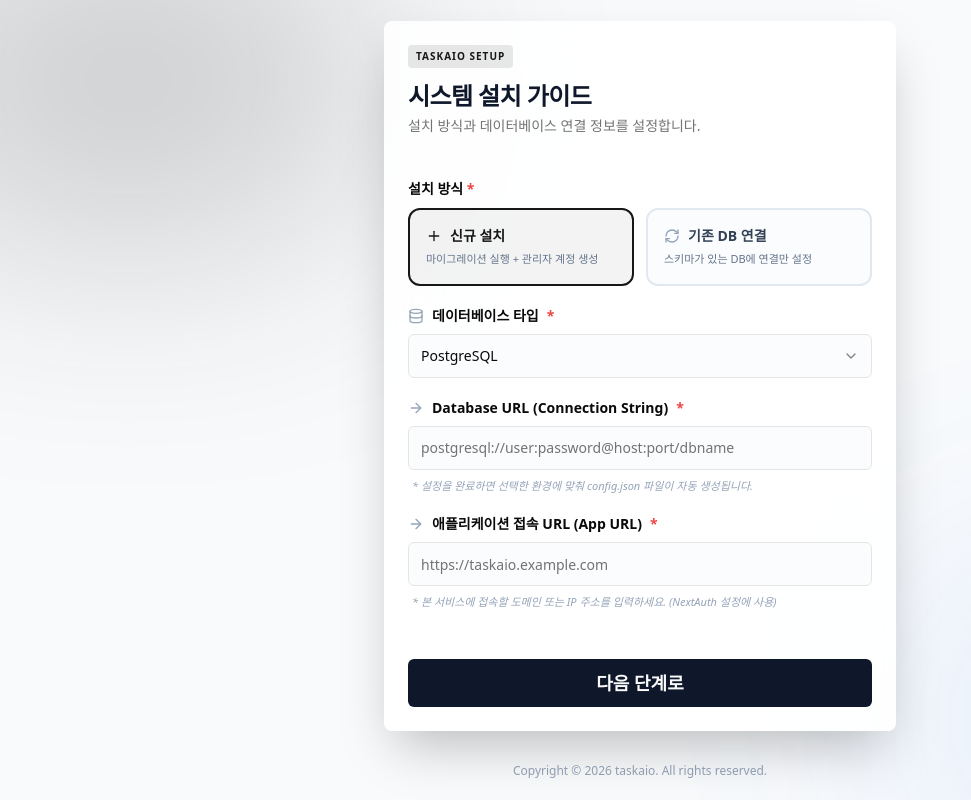
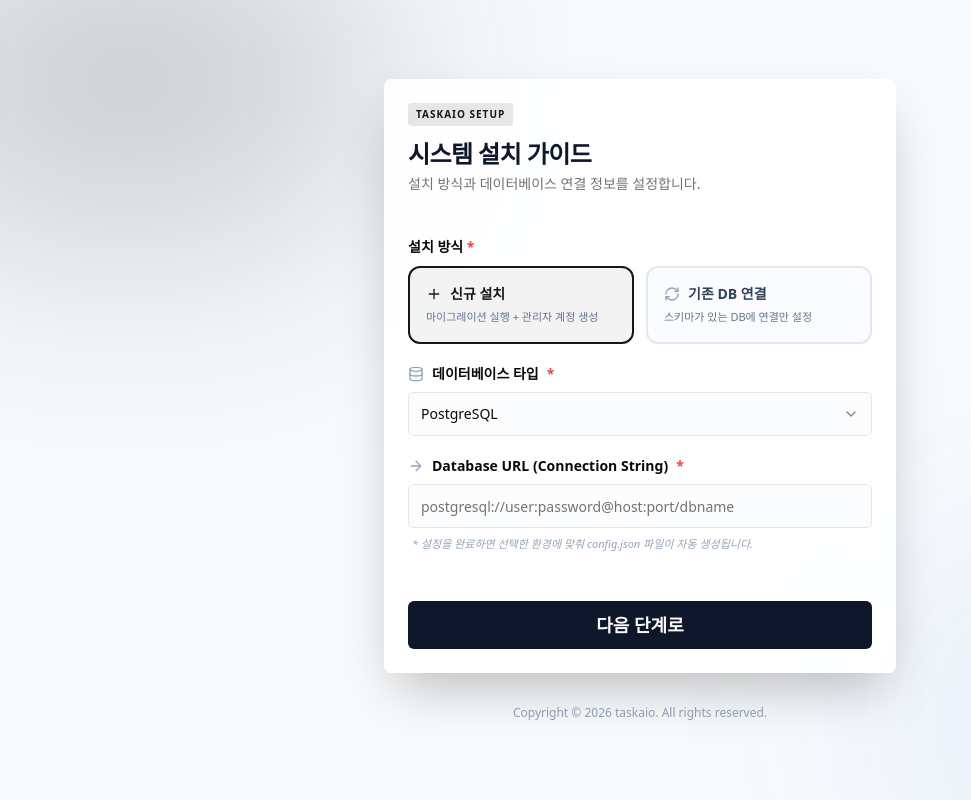
Before and after one commit to smilejk930/taskaio, a Next.js app: page /setup in a window 1280 px wide. Shown: the whole page, without its empty margins (0-971 px from the left). Built offline with nearby package versions, Linux system fonts and the light colour scheme.

Commit message:
feat(setup): 애플리케이션 접속 URL(App URL) 자동 감지 및 입력 간소화
- SetupForm에서 App URL 입력 필드 제거
- Setup Action에서 request headers를 통한 서버 사이드 URL 자동 감지 구현
- setupSchema에서 appUrl 필수 검증 완화

```diff
--- a/src/app/actions/setup.ts
+++ b/src/app/actions/setup.ts
@@ -10,7 +10,7 @@ import * as schema from '@/lib/db/schema/pg'
 import { isConfigured } from '@/lib/db/setup-check'
 
 import { setupSchema, SetupInput } from '@/lib/validations/setup'
-import { cookies } from 'next/headers'
+import { cookies, headers } from 'next/headers'
 
 export async function testDbConnection(input: { dbType: string, databaseUrl: string }) {
   const { dbType, databaseUrl } = input
@@ -92,10 +92,18 @@ export async function setupConfig(input: SetupInput) {
         fs.mkdirSync(dataDirPath, { recursive: true })
       }
 
+      // App URL 자동 감지 (입력이 없으면 현재 요청 기반)
+      let appUrl = input.appUrl
+      if (!appUrl) {
+        const host = headers().get('host')
+        const proto = headers().get('x-forwarded-proto') || 'http'
+        appUrl = `${proto}://${host}`
+      }
+
       const config: Record<string, string> = {
         DB_TYPE: dbType,
         DATABASE_URL: databaseUrl,
-        NEXTAUTH_URL: input.appUrl,
+        NEXTAUTH_URL: appUrl,
         NEXTAUTH_SECRET: process.env.NEXTAUTH_SECRET || crypto.randomBytes(32).toString('base64'),
         SETUP_COMPLETED_AT: new Date().toISOString(),
       }
--- a/src/components/setup/SetupForm.tsx
+++ b/src/components/setup/SetupForm.tsx
@@ -33,7 +33,6 @@ export function SetupForm() {
       adminName: '',
       adminEmail: '',
       adminPassword: '',
-      appUrl: '',
       supabaseUrl: '',
       supabaseAnonKey: '',
       supabaseServiceRoleKey: '',
@@ -72,7 +71,7 @@ export function SetupForm() {
   // Step1 완료 후 다음 단계로 — 신규 설치만 Step2(관리자 정보) 진행, 기존 DB는 바로 Submit
   const handleNextOrSubmit = async () => {
     // 현재 단계의 필드만 검증
-    const fieldsToTrigger: (keyof SetupInput)[] = ['dbType', 'databaseUrl', 'appUrl']
+    const fieldsToTrigger: (keyof SetupInput)[] = ['dbType', 'databaseUrl']
     if (form.getValues('dbType') === 'supabase') {
       fieldsToTrigger.push('supabaseUrl', 'supabaseAnonKey', 'supabaseServiceRoleKey')
     }
@@ -367,24 +366,6 @@ export function SetupForm() {
                   </p>
                 </div>
 
-                {/* App URL */}
-                <div className="space-y-2">
-                  <Label className="text-sm font-semibold flex items-center gap-2">
-                    <ArrowRight className="w-4 h-4 text-slate-400" /> 애플리케이션 접속 URL (App URL) <span className="text-destructive">*</span>
-                  </Label>
-                  <Input
-                    {...form.register('appUrl')}
-                    className="h-11 bg-slate-50/50"
-                    placeholder="https://taskaio.example.com"
-                    autoComplete="off"
-                  />
-                  {shouldShowError('appUrl') && (
-                    <p className="text-xs text-destructive">{form.formState.errors.appUrl?.message}</p>
-                  )}
-                  <p className="text-[11px] text-slate-400 ml-1 italic">
-                    * 본 서비스에 접속할 도메인 또는 IP 주소를 입력하세요. (NextAuth 설정에 사용)
-                  </p>
-                </div>
 
                 {form.watch('dbType') === 'supabase' && (
                   <div className="space-y-4 pt-2 border-t border-slate-100 animate-in fade-in duration-500">
--- a/src/lib/validations/setup.ts
+++ b/src/lib/validations/setup.ts
@@ -8,7 +8,7 @@ export const setupSchema = z.object({
   adminName: z.string().optional(),
   adminEmail: z.string().optional(),
   adminPassword: z.string().optional(),
-  appUrl: z.string().min(1, '접속 URL은 필수입니다.').url('올바른 URL 형식이 아닙니다.'),
+  appUrl: z.string().url('올바른 URL 형식이 아닙니다.').optional().or(z.literal('')),
   supabaseUrl: z.string().optional().or(z.literal('')),
   supabaseAnonKey: z.string().optional().or(z.literal('')),
   supabaseServiceRoleKey: z.string().optional().or(z.literal('')),
```
